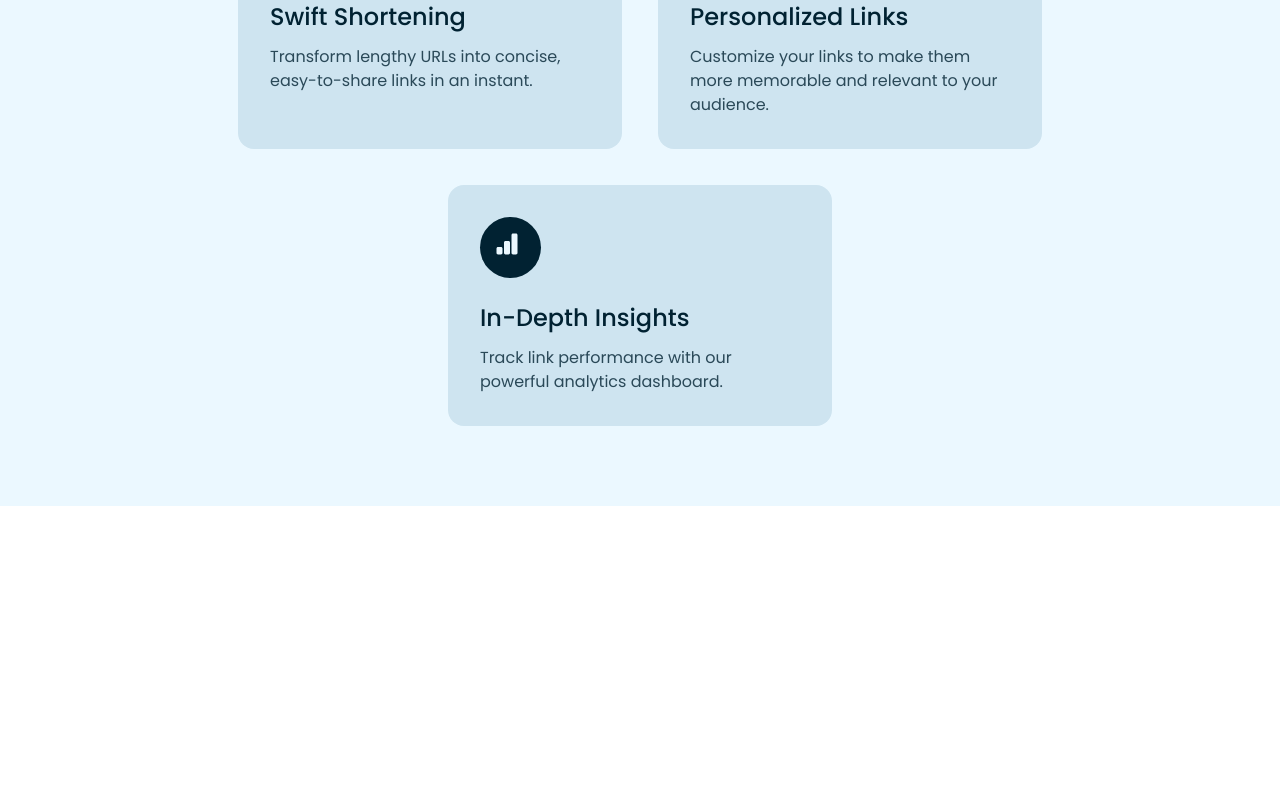
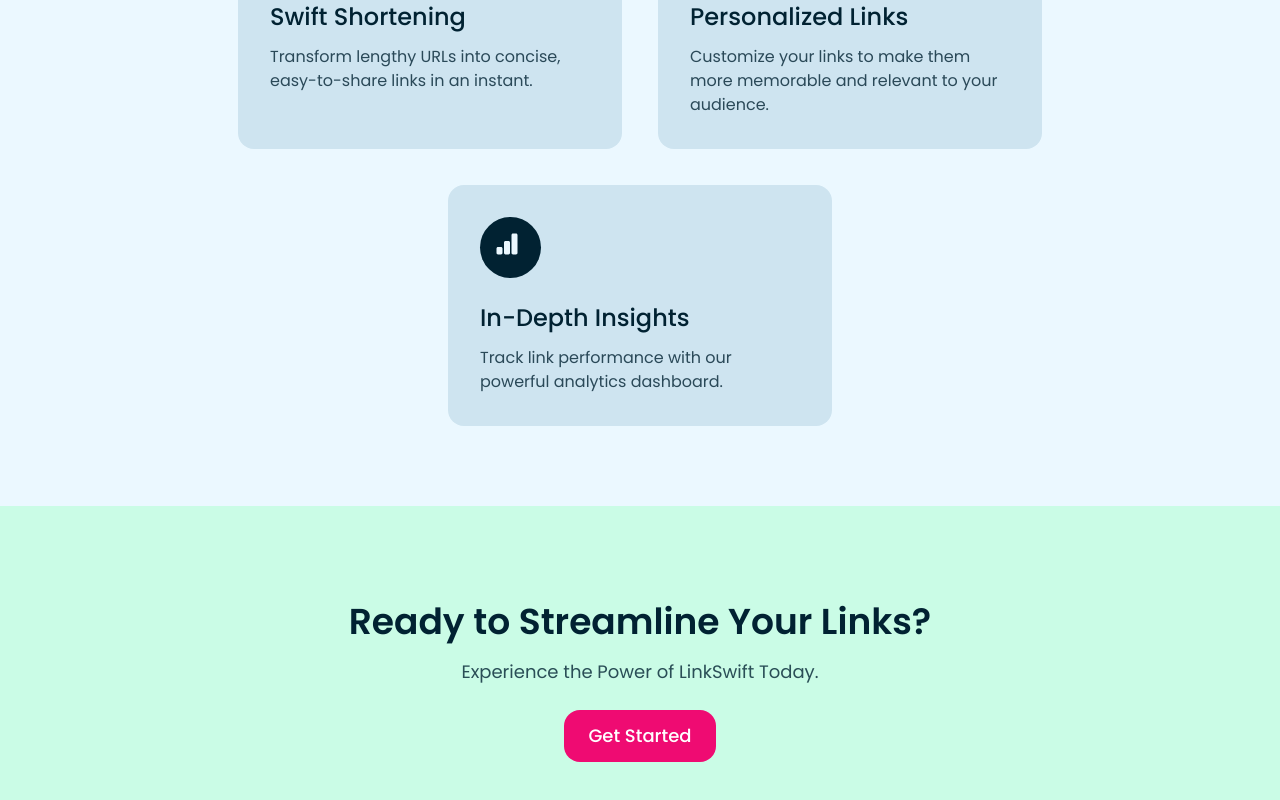
Before and after one commit to komal8556/LinkSwift-application, a React (Vite) app: page / in a window 1280 px wide. Shown: the part 1708-2508 px from the top of the page. Before the commit the page ends 2214 px from the top, so only its background shows below. Built offline with nearby package versions, Linux system fonts and the light colour scheme.

Commit message:
added Call to action section

```diff
--- a/src/App.jsx
+++ b/src/App.jsx
@@ -10,9 +10,9 @@ function App() {
           <Hero />
           <UrlShortener />
           <CardsInfo />
-          <CallToAction />
         </main>
       </div>
+      <CallToAction />
       <Footer />
     </div>
   )
--- a/src/components/CallToAction.jsx
+++ b/src/components/CallToAction.jsx
@@ -1,11 +1,11 @@
-import React from 'react'
-
-const CallToAction = () => {
-  return (
-    <div>
-
+const CallToAction = () => (
+  <section className="bg-secondary">
+    <div className="py-24 max-w-[86rem] mx-auto px-8 text-center">
+      <h2 className='text-4xl text-textColor font-semibold'>Ready to Streamline Your Links?</h2>
+      <p className="text-textColor/80 mt-4 text-lg">Experience the Power of LinkSwift Today.</p>
+      <button className="mt-6 px-6 py-3 text-lg font-medium text-white bg-accent rounded-2xl hover:bg-[#9a0c4c]">Get Started</button>
     </div>
-  )
-}
+  </section>
+)
 
 export default CallToAction
```
